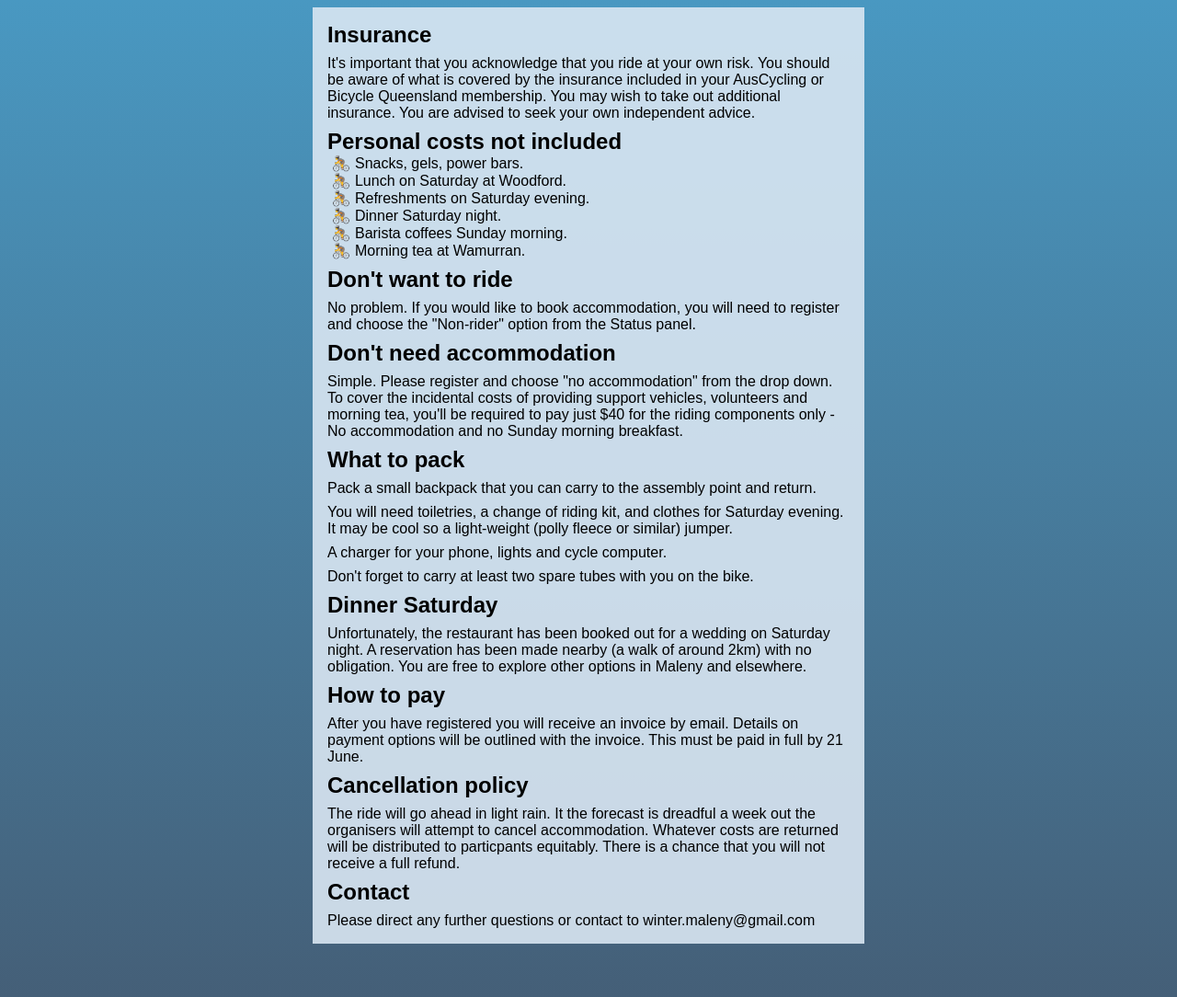
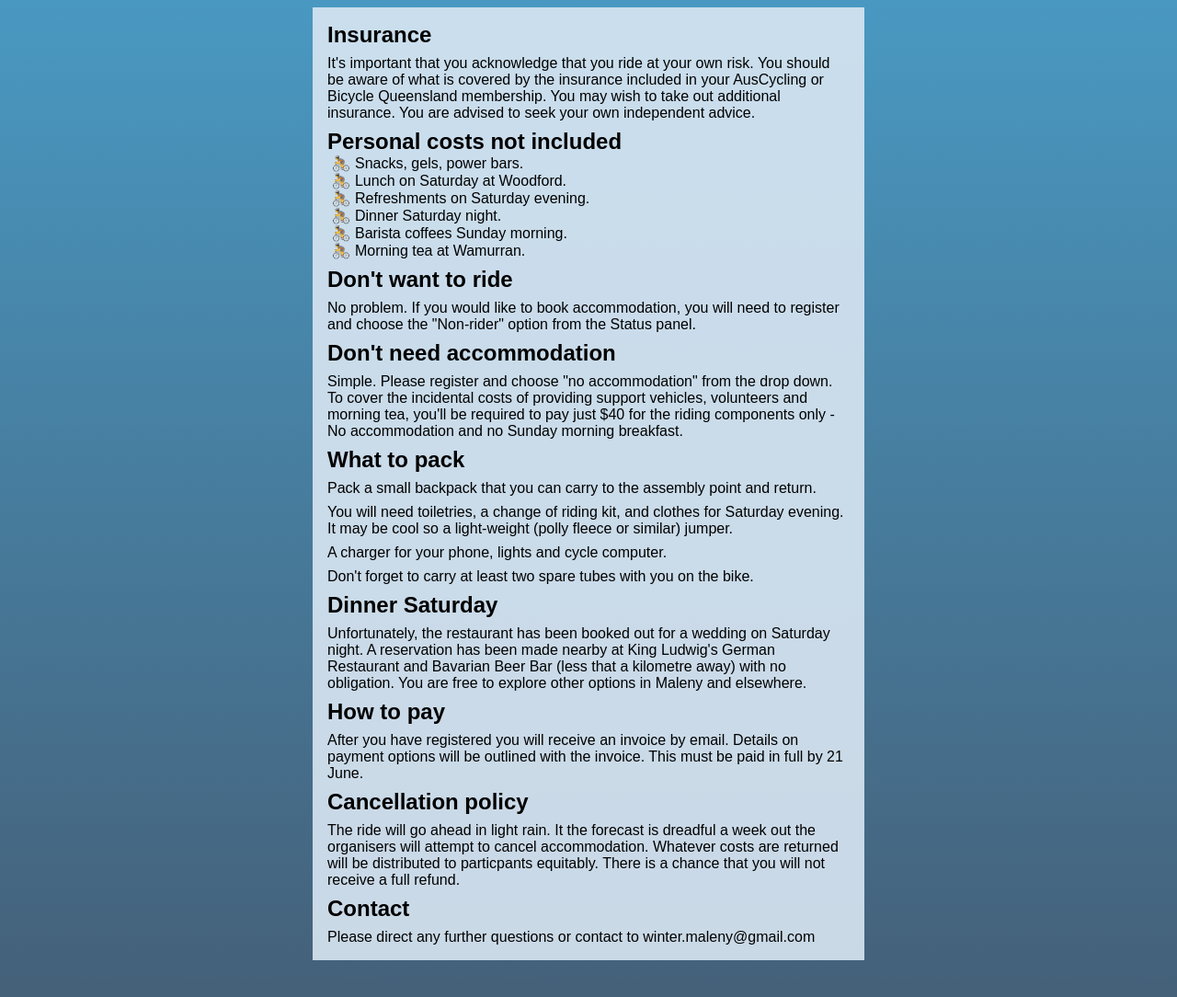
Before and after one commit to farro4069/winter, a Django app: page /important/ in a window 1280 px wide. Shown: the part 197-1281 px from the top of the page at 92% size. Run offline with Django 4.2, Linux system fonts and the light colour scheme.

Commit message:
King Ludwig

```diff
--- a/book/template/important.html
+++ b/book/template/important.html
@@ -28,7 +28,7 @@
 		<p>A charger for your phone, lights and cycle computer.</p>
 		<p>Don't forget to carry at least two spare tubes with you on the bike. </p>
 		<h2>Dinner Saturday</h2>
-		<p>Unfortunately, the restaurant has been booked out for a wedding on Saturday night. A reservation has been made nearby (a walk of around 2km) with no obligation. You are free to explore other options in Maleny and elsewhere.</p>
+		<p>Unfortunately, the restaurant has been booked out for a wedding on Saturday night. A reservation has been made nearby at King Ludwig's German Restaurant and Bavarian Beer Bar (less that a kilometre away) with no obligation. You are free to explore other options in Maleny and elsewhere.</p>
 		<h2>How to pay</h2>
 		<p>After you have registered you will receive an invoice by email. Details on payment options will be outlined with the invoice. This must be paid in full by 21 June.</p>
 		<h2>Cancellation policy</h2>
```
